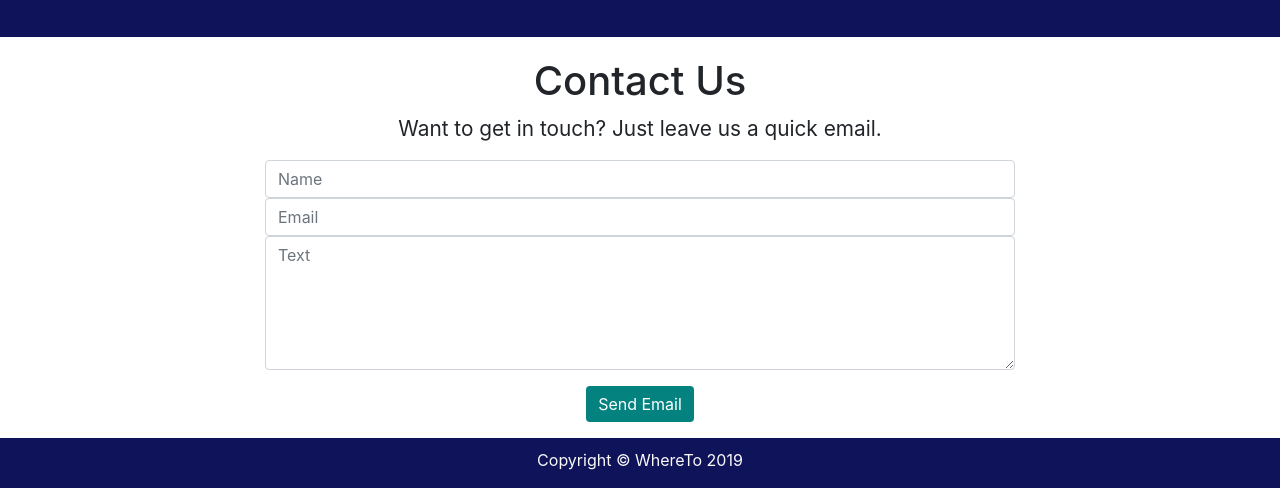
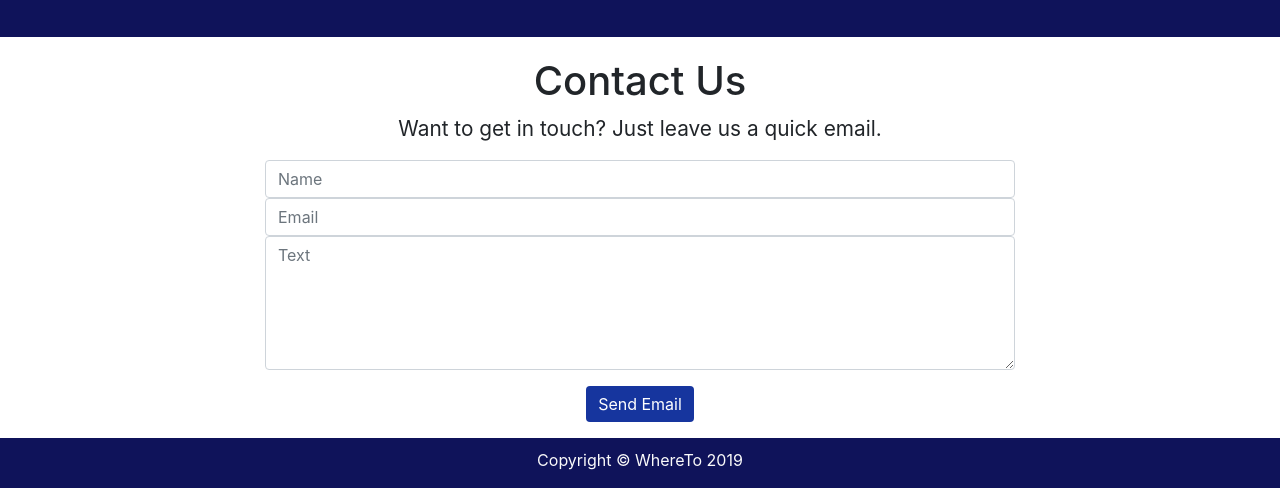
Before and after one commit to LuccaBBombo/Interactive-Frontend-Project, a plain HTML site: page index.html in a window 1280 px wide. Shown: the part 3112-3600 px from the top of the page. Drawn offline with nearby package versions, Linux system fonts and the light colour scheme; some packages are replaced by stand-ins of ours.

Commit message:
changed submit button color, and the color when hovered

```diff
--- a/assets/css/style.css
+++ b/assets/css/style.css
@@ -217,14 +217,14 @@ table {
 }
 
 .button-submit {
-    background-color: #038280;
+    background-color: #16359e;
     margin-top: 16px;
     margin-bottom: 16px;
     border: none;
 }
 
 .button-submit:hover {
-    background-color: #044e4d;
+    background-color: #132948;
 }
 
 
```
